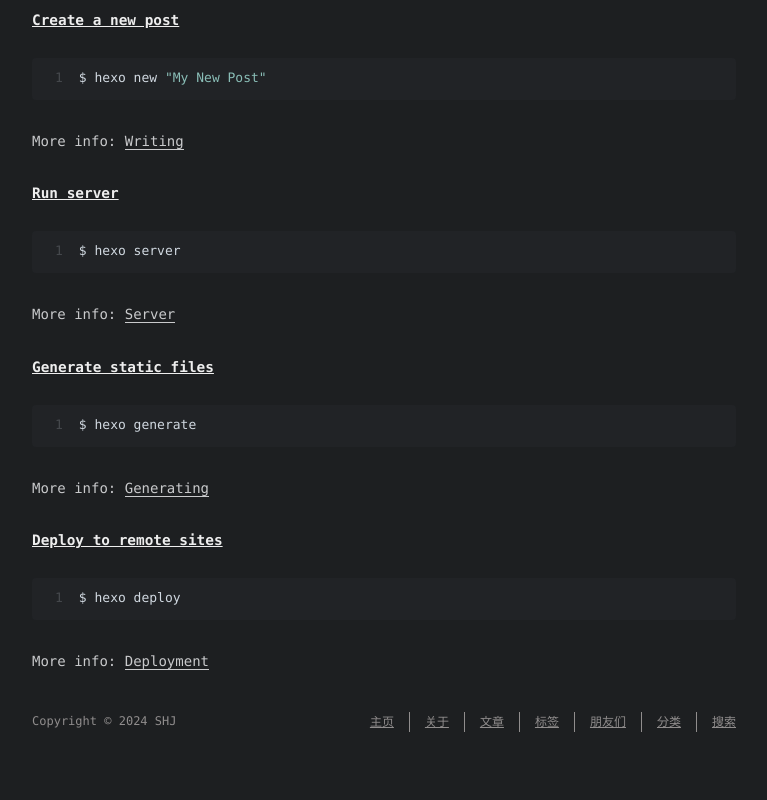
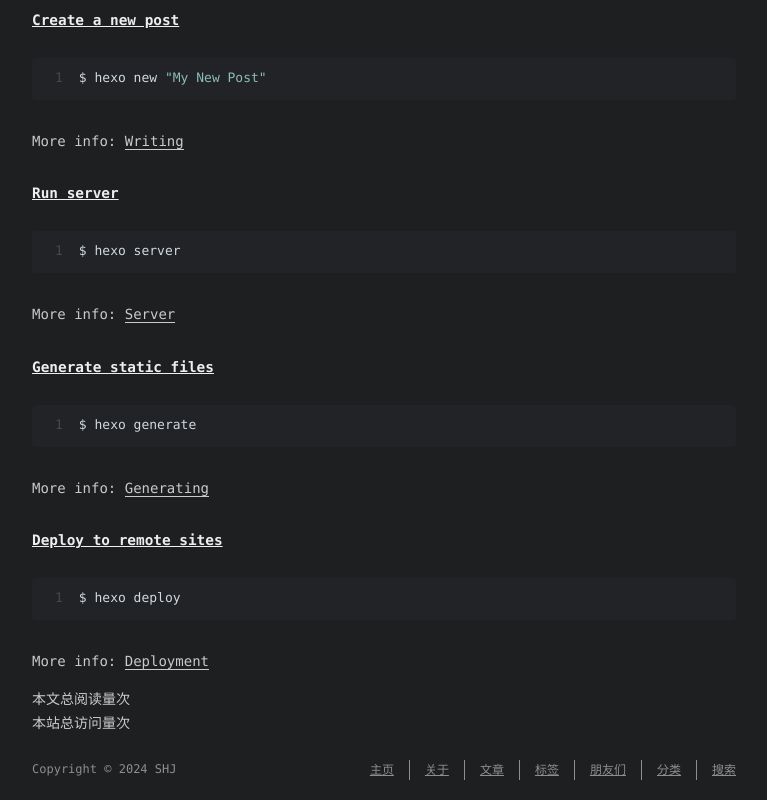
Before and after one commit to Tea-is/Tea-is.github.io, a plain HTML site: page 2024/10/27/hello-world/index.html in a window 1280 px wide. Shown: the part 306-1106 px from the top of the page, without its empty margins (256-1023 px from the left). Before the commit the page ends 1058 px from the top, so only its background shows below. Drawn offline with nearby package versions, Linux system fonts and the light colour scheme; some packages are replaced by stand-ins of ours; a script that the page names is missing; a web font is replaced by a local one.

Commit message:
Site updated: 2024-10-29 22:04:09

```diff
--- a/2024/10/27/hello-world/index.html
+++ b/2024/10/27/hello-world/index.html
@@ -177,6 +177,9 @@
 
 
 
+<span id="busuanzi_container_page_pv">
+  本文总阅读量<span id="busuanzi_value_page_pv"></span>次
+</span>
 
           <div id="footer-post-container">
   <div id="footer-post">
@@ -269,6 +272,13 @@
   </div>
 </footer>
 
+<script async src="//busuanzi.ibruce.info/busuanzi/2.3/busuanzi.pure.mini.js">
+</script>
+
+<span id="busuanzi_container_site_pv">
+  本站总访问量<span id="busuanzi_value_site_pv"></span>次
+</span>
+
     </div>
     <!-- styles -->
 
```
Also changed, not shown: 2024/10/28/SQL/index.html (+10 -0 lines), 404.html (+7 -0 lines), archives/2024/10/index.html (+7 -0 lines), archives/2024/index.html (+7 -0 lines), archives/index.html (+7 -0 lines), categories/index.html (+7 -0 lines), index.html (+7 -0 lines), links/index.html (+7 -0 lines), search/index.html (+7 -0 lines), tags/index.html (+7 -0 lines).
